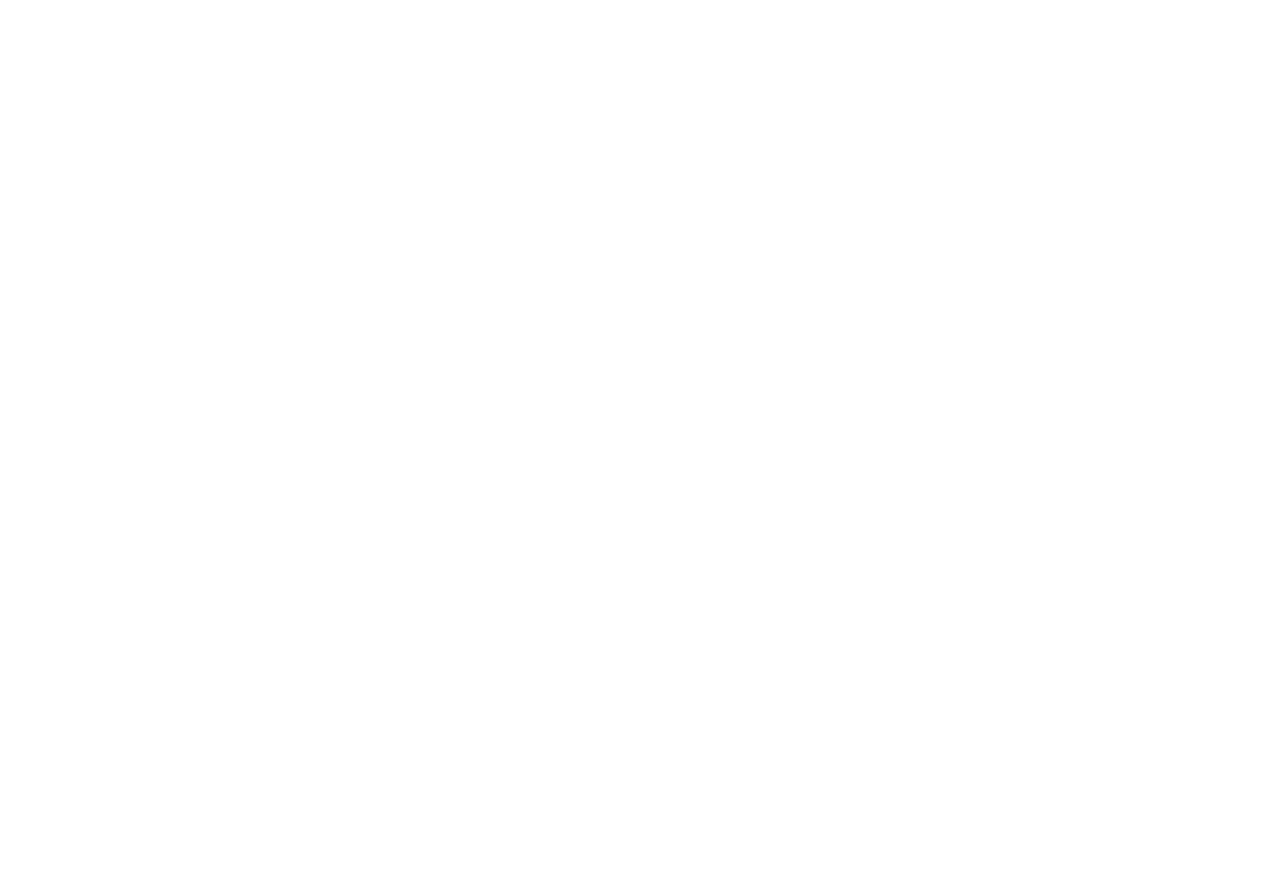
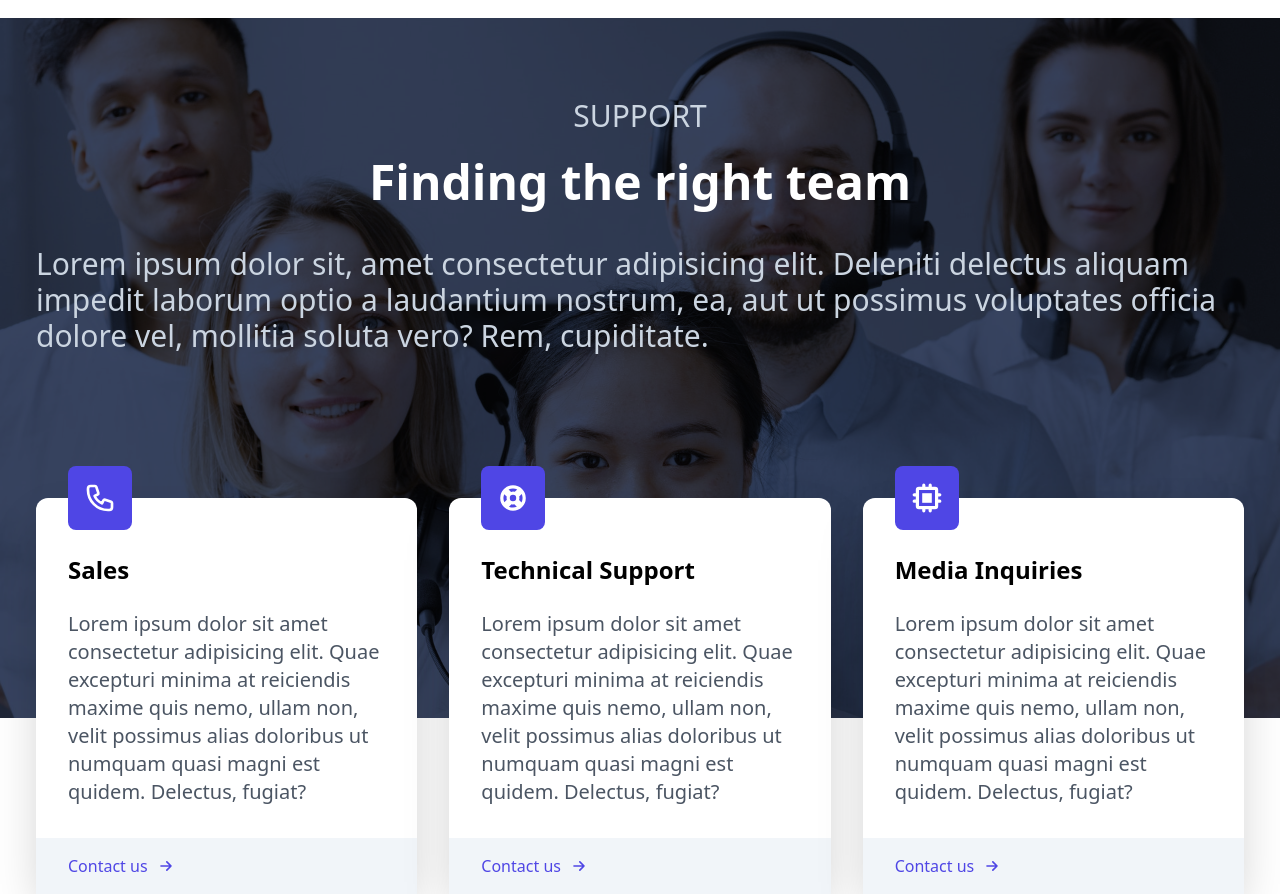
Before and after one commit to SamuelJAmos/Clolud-Managment-App, a React (Create React App) app: page / in a window 1280 px wide. Shown: the part 1400-2294 px from the top of the page. Before the commit the page ends 1418 px from the top, so only its background shows below. Built offline with nearby package versions, Linux system fonts and the light colour scheme.

Commit message:
Added and designed the Support.jsx

```diff
--- a/src/App.js
+++ b/src/App.js
@@ -1,13 +1,15 @@
 import Navbar from './components/Navbar'
 import Hero from './components/Hero'
 import About from './components/About'
+import Support from './components/Support';
 
 function App() {
   return (
     <>
     <Navbar />
     <Hero/>
-    <About />
+    <About/>
+    <Support/>
     </>
   );
 }
--- a/src/components/Navbar.jsx
+++ b/src/components/Navbar.jsx
@@ -24,7 +24,7 @@
                     <button className='border-none bg-transparent text-black mr-4'>Sign In</button>
                     <button className='px-8 py-3'>Sign Up</button>
                 </div>
-                <div className='md:hidden' onClick={handleClick}>
+                <div className='md:hidden mr-4' onClick={handleClick}>
                     {!nav ? <MenuIcon className='w-5' /> : <XIcon className="w-5"/>}
 
                 </div>
--- /dev/null
+++ b/src/components/Support.jsx
@@ -0,0 +1,56 @@
+import React from 'react'
+import { PhoneIcon, ArrowSmallRightIcon, ArrowSmRightIcon } from '@heroicons/react/outline';
+import { ChipIcon, SupportIcon } from '@heroicons/react/solid';
+import supportImg from '../assets/support.jpg'
+
+const Support = () => {
+    return (
+        <div className='w-full h-screen mt-24'>
+            <div className='w-full h-[700px] bg-gray-900/90 absolute'>
+                <img className='w-full h-full object-cover mix-blend-overlay' src={supportImg}></img>
+            </div>
+            <div className='max-w-[1240px] mx-auto text-white relative'>
+                <div className='px-4 py-12'>
+                    <h2 className='text-3xl pt-8 text-slate-300 uppercase text-center'>Support</h2>
+                    <h3 className='text-5xl font-bold py-6 text-center'>Finding the right team</h3>
+                    <p className='py-4 text-3xl text-slate-300'>Lorem ipsum dolor sit, amet consectetur adipisicing elit. Deleniti delectus aliquam impedit laborum optio a laudantium nostrum, ea, aut ut possimus voluptates officia dolore vel, mollitia soluta vero? Rem, cupiditate.</p>
+                </div>
+
+                <div className='grid grid-cols-1 lg:grid-cols-3 relative gap-x-8 gap-y-16 px-4 pt-12 sm:pt-20 text-black'>
+                    <div className='bg-white rounded-xl shadow-2xl'>
+                        <div className='p-8'>
+                            <PhoneIcon className='w-16 p-4 bg-indigo-600 text-white rounded-lg mt-[-4rem]' />
+                            <h3 className='font-bold text-2xl my-6'>Sales</h3>
+                            <p className='text-gray-600 text-xl '>Lorem ipsum dolor sit amet consectetur adipisicing elit. Quae excepturi minima at reiciendis maxime quis nemo, ullam non, velit possimus alias doloribus ut numquam quasi magni est quidem. Delectus, fugiat?</p>
+                        </div>
+                        <div className='bg-slate-100 pl-8 py-4'>
+                            <p className='flex items-center text-indigo-600'>Contact us <ArrowSmRightIcon className='w-5 ml-2'/></p>
+                        </div>
+                    </div>
+                    <div className='bg-white rounded-xl shadow-2xl'>
+                        <div className='p-8'>
+                            <SupportIcon className='w-16 p-4 bg-indigo-600 text-white rounded-lg mt-[-4rem]' />
+                            <h3 className='font-bold text-2xl my-6'>Technical Support</h3>
+                            <p className='text-gray-600 text-xl '>Lorem ipsum dolor sit amet consectetur adipisicing elit. Quae excepturi minima at reiciendis maxime quis nemo, ullam non, velit possimus alias doloribus ut numquam quasi magni est quidem. Delectus, fugiat?</p>
+                        </div>
+                        <div className='bg-slate-100 pl-8 py-4'>
+                            <p className='flex items-center text-indigo-600'>Contact us <ArrowSmRightIcon className='w-5 ml-2'/></p>
+                        </div>
+                    </div>
+                    <div className='bg-white rounded-xl shadow-2xl'>
+                        <div className='p-8'>
+                            <ChipIcon className='w-16 p-4 bg-indigo-600 text-white rounded-lg mt-[-4rem]' />
+                            <h3 className='font-bold text-2xl my-6'>Media Inquiries</h3>
+                            <p className='text-gray-600 text-xl '>Lorem ipsum dolor sit amet consectetur adipisicing elit. Quae excepturi minima at reiciendis maxime quis nemo, ullam non, velit possimus alias doloribus ut numquam quasi magni est quidem. Delectus, fugiat?</p>
+                        </div>
+                        <div className='bg-slate-100 pl-8 py-4'>
+                            <p className='flex items-center text-indigo-600'>Contact us <ArrowSmRightIcon className='w-5 ml-2'/></p>
+                        </div>
+                    </div>
+                </div>
+            </div>
+        </div>
+    );
+}
+
+export default Support
```
